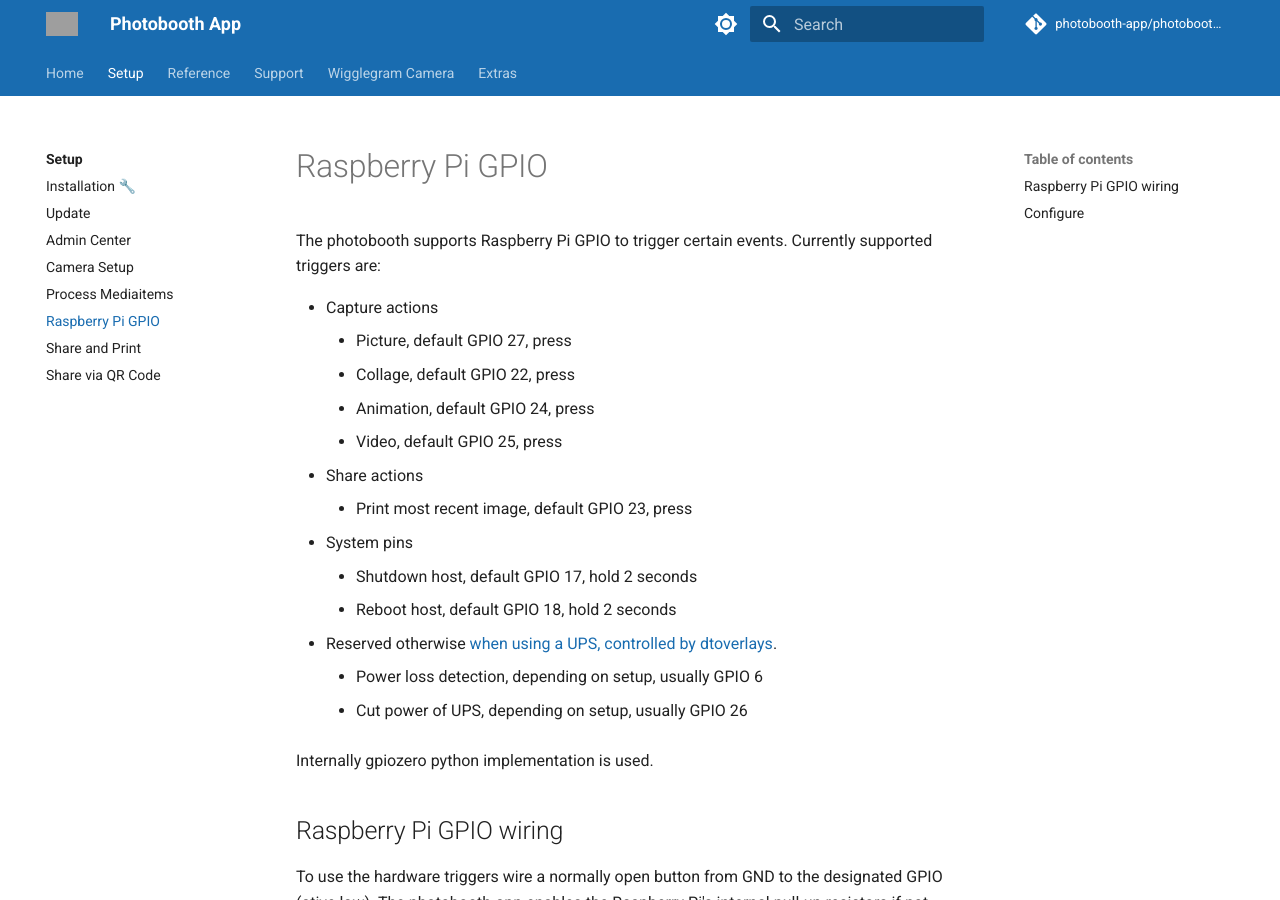
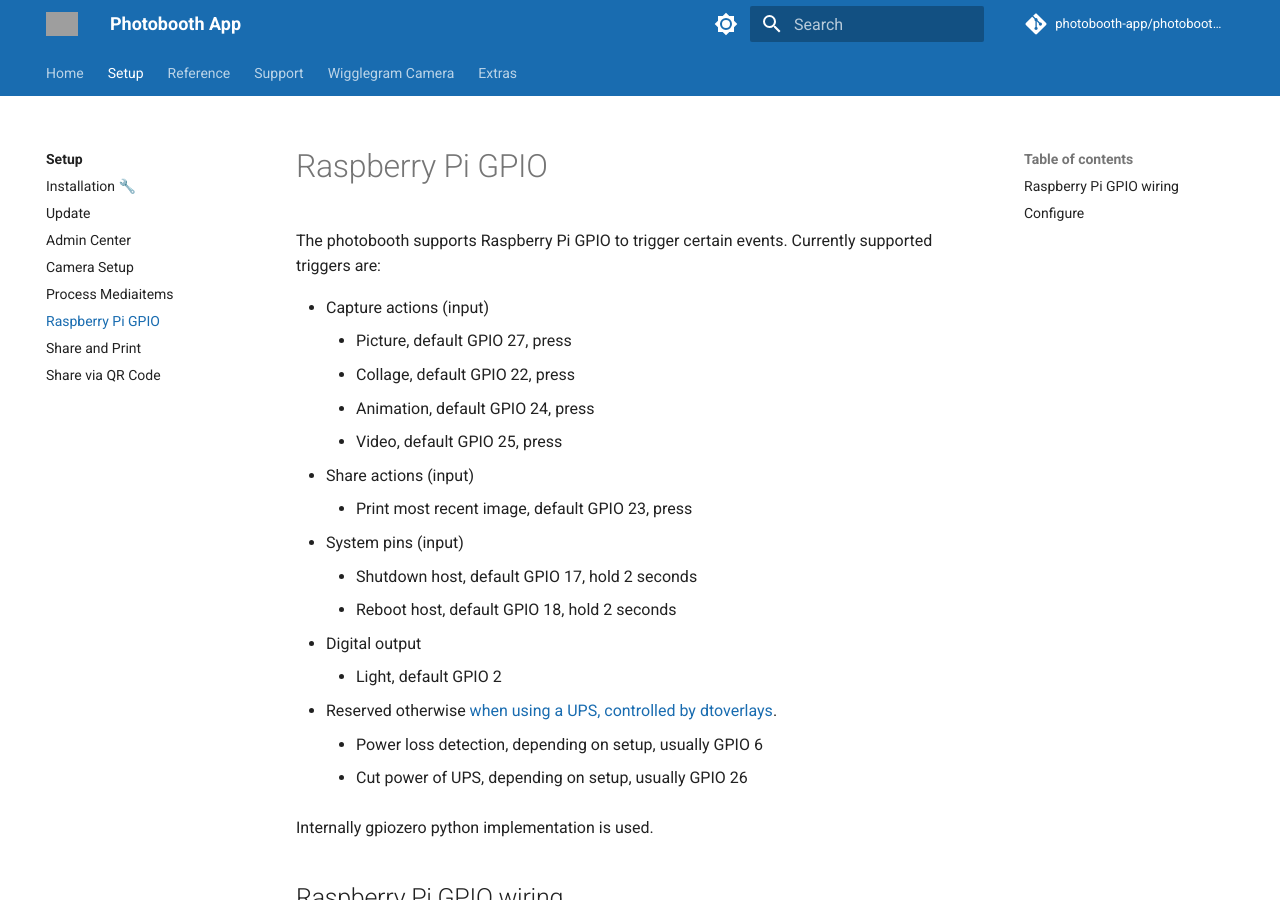
Before and after one commit to photobooth-app/photobooth-docs, an MkDocs documentation site: the page built from docs/setup/gpio.md, in a window 1280 px wide and 900 px high. Built offline with MkDocs 1.6.1 and Material for MkDocs 9.7.7, drawn with Linux system fonts in a browser that asks for light colours; comment, search, counter and statistics services are not loaded; grey boxes are pictures that could not be loaded.

```diff
--- a/docs/setup/gpio.md
+++ b/docs/setup/gpio.md
@@ -3,16 +3,18 @@
 The photobooth supports Raspberry Pi GPIO to trigger certain events.
 Currently supported triggers are:
 
-- Capture actions
+- Capture actions (input)
     - Picture, default GPIO 27, press
     - Collage, default GPIO 22, press
     - Animation, default GPIO 24, press
     - Video, default GPIO 25, press
-- Share actions
+- Share actions (input)
     - Print most recent image, default GPIO 23, press
-- System pins
+- System pins (input)
     - Shutdown host, default GPIO 17, hold 2 seconds
     - Reboot host, default GPIO 18, hold 2 seconds
+- Digital output
+    - Light, default GPIO 2
 - Reserved otherwise [when using a UPS, controlled by dtoverlays](../extras/ups.md).
     - Power loss detection, depending on setup, usually GPIO 6
     - Cut power of UPS, depending on setup, usually GPIO 26
--- a/mkdocs.yml
+++ b/mkdocs.yml
@@ -51,6 +51,8 @@ markdown_extensions:
   - pymdownx.details
   - pymdownx.superfences
   - footnotes
+  - toc:
+      permalink: true
 
 plugins:
   - mkdocstrings
```
Also changed, not shown: docs/setup/installation.md (+13 -2 lines).
